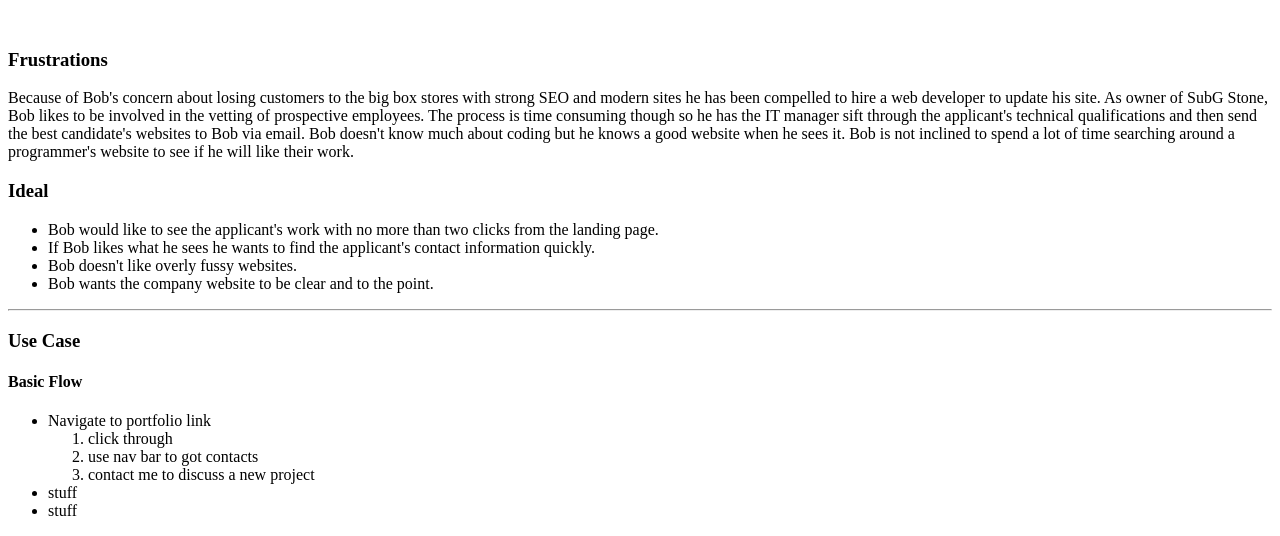
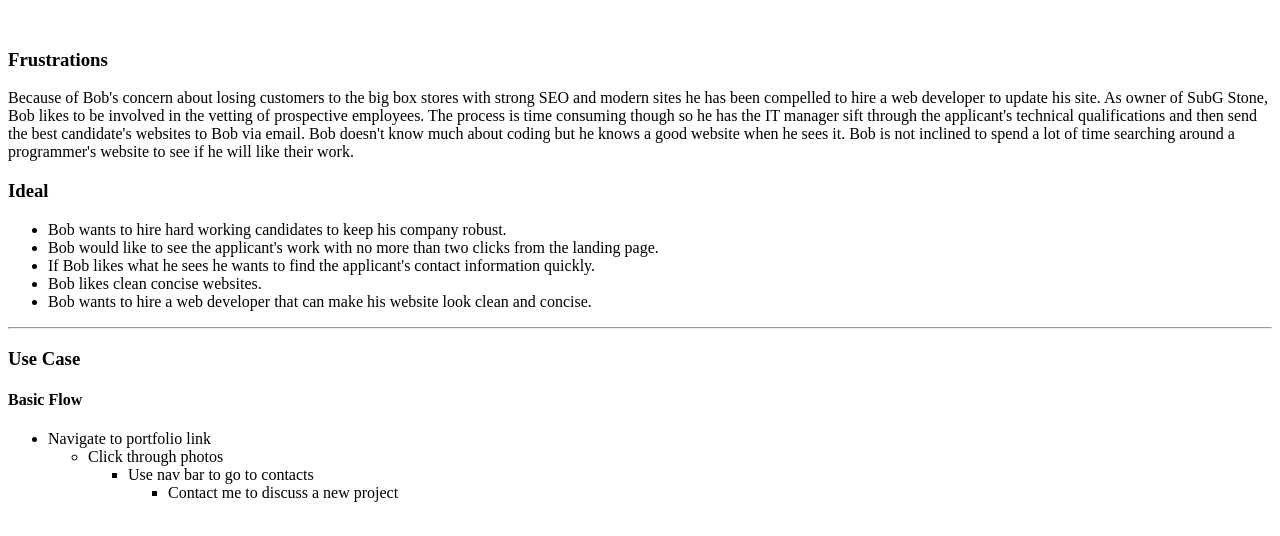
Before and after one commit to elainethomas/el41net, a PHP site: page /milestone-1.php in a window 1280 px wide. Shown: the part 828-1364 px from the top of the page. After the commit the page ends 1330 px from the top, so only its background shows below. Run offline with PHP 8.4, Linux system fonts and the light colour scheme.

Commit message:
adding content to page framework

```diff
--- a/public_html/documentation/milestone-1.php
+++ b/public_html/documentation/milestone-1.php
@@ -42,25 +42,49 @@
 
 		<h3>Ideal</h3>
 		<ul>
+			<li>Bob wants to hire hard working candidates to keep his company robust.</li>
 			<li>Bob would like to see the applicant's work with no more than two clicks from the landing page.</li>
 			<li>If Bob likes what he sees he wants to find the applicant's contact information quickly.</li>
-			<li>Bob doesn't like overly fussy websites.</li>
-			<li>Bob wants the company website to be clear and to the point.</li>
+			<li>Bob likes clean concise websites.</li>
+			<li>Bob wants to hire a web developer that can make his website look clean and concise.</li>
 		</ul>
 		<hr>
 		<h3>Use Case</h3>
 		<h4>Basic Flow</h4>
 		<ul>
 			<li>Navigate to portfolio link
-				<ol>
-					<li>click through</li>
-					<li>use nav bar to got contacts</li>
-					<li>contact me to discuss a new project</li>
-				</ol>
+				<ul>
+					<li>Click through photos
+					<ul>
+						<li>Use nav bar to go to contacts
+							<ul>
+								<li>Contact me to discuss a new project</li>
+							</ul>
+						</li>
+					</ul>
+					</li>
+				</ul>
 			</li>
+		</ul>
+		<!--<h4>Alternate Flow 1</h4>
+		<ul>
+			<li>Read through qualifications
+				<ul>
+					<li>Use nav bar to
+						<ul>
+							<li>Use nav bar to go to contacts
+								<ul>
+									<li>Contact me to discuss a new project</li>
+								</ul>
+							</li>
+						</ul>
+					</li>
+				</ul>
+			</li>
+		</ul>
 			<li>stuff</li>
 			<li>stuff</li>
-		</ul>
+		</ul> -->
 	</body>
 </html>
 
```
